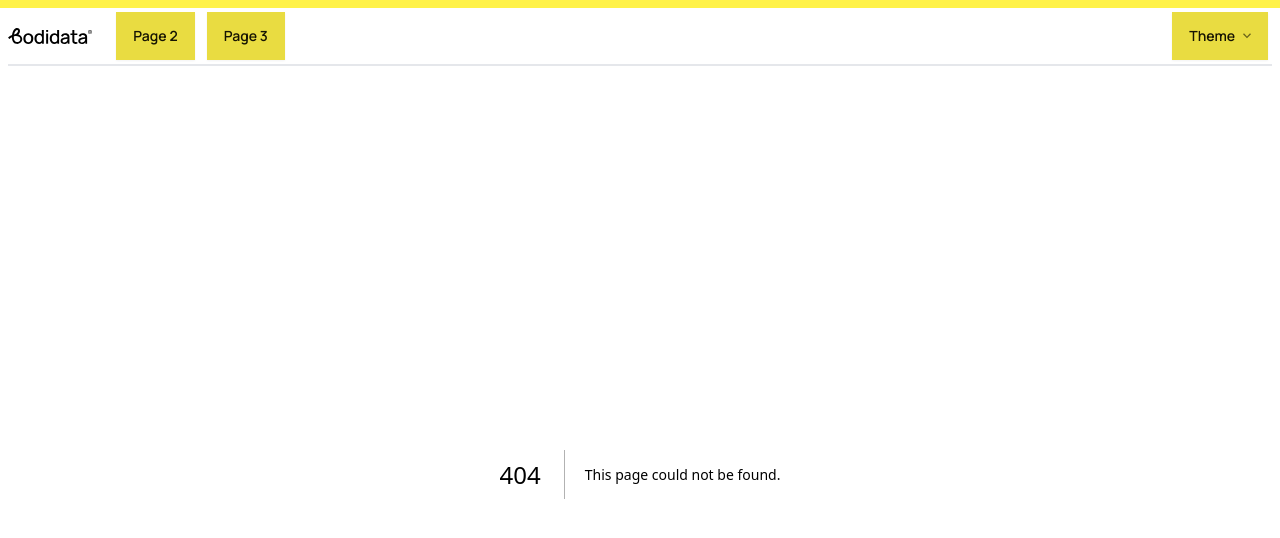
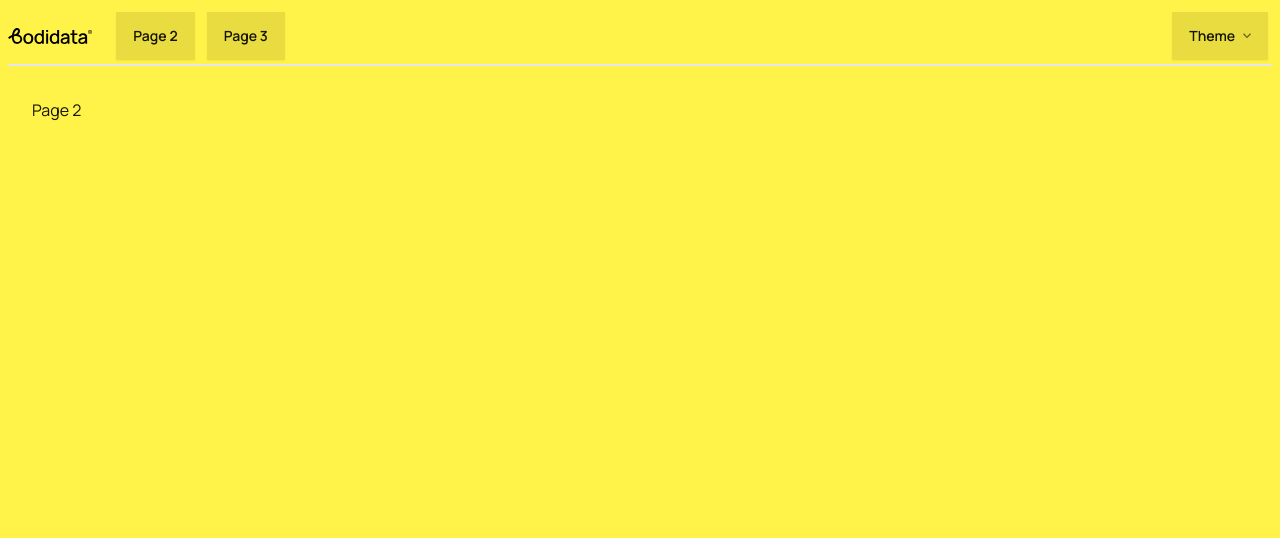
Before and after one commit to hamlet4401/NextJS-tutorial-app, a Next.js app: page /page2 in a window 1280 px wide. Before the commit this address had no page. Shown: the top 538 px of the page. Built offline with nearby package versions, Linux system fonts and the light colour scheme.

Commit message:
Added additional pages for the navigation menu

```diff
--- /dev/null
+++ b/src/app/page2/layout.tsx
@@ -0,0 +1,9 @@
+export default function DashboardLayout({children,}: {children: React.ReactNode}) {
+    return(
+    <section>
+        {}
+        <nav></nav>
+
+        {children}
+    </section>);
+}
--- /dev/null
+++ b/src/app/page2/page.tsx
@@ -0,0 +1,7 @@
+import React from "react";
+
+const Page = () => {
+  return <div className="m-8">Page 2</div>;
+};
+
+export default Page;
--- /dev/null
+++ b/src/app/page3/layout.tsx
@@ -0,0 +1,9 @@
+export default function DashboardLayout({children,}: {children: React.ReactNode}) {
+    return(
+    <section>
+        {}
+        <nav></nav>
+
+        {children}
+    </section>);
+}
--- /dev/null
+++ b/src/app/page3/page.tsx
@@ -0,0 +1,7 @@
+import React from "react";
+
+const Page = () => {
+  return <div className="m-8">Page 3</div>;
+};
+
+export default Page;
```
